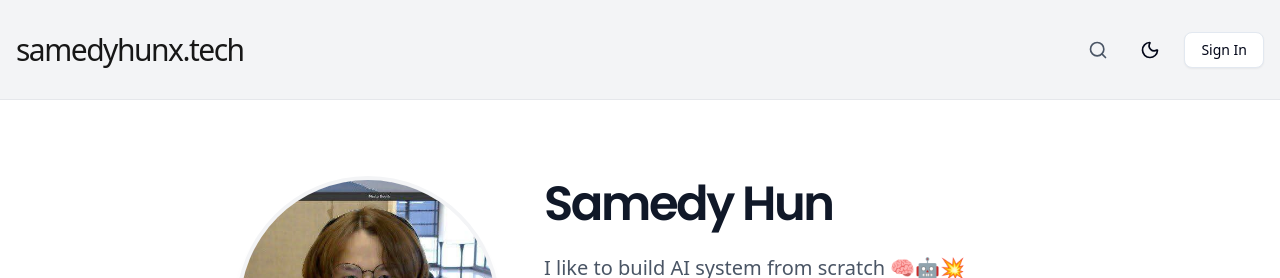
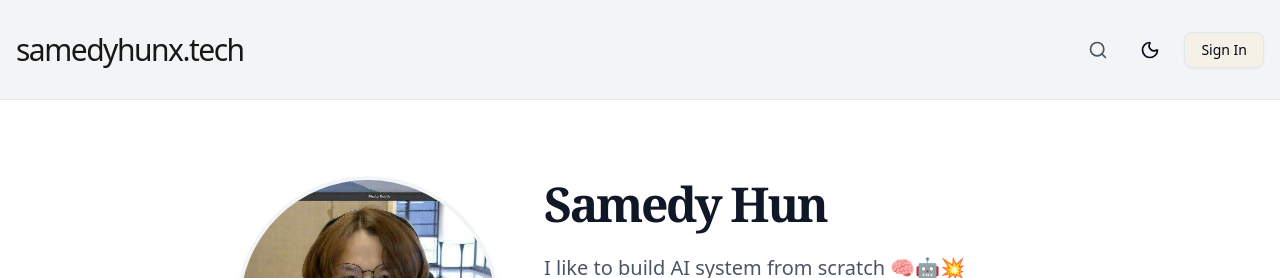
Before and after one commit to SamedyHUNX/samedyhunx.ai, a Next.js app: page / in a window 1280 px wide. Shown: the top 278 px of the page. Built offline with nearby package versions, Linux system fonts and the light colour scheme; no server answers; the database is empty.

Commit message:
feature/themes: colors and layout

```diff
--- a/app/globals.css
+++ b/app/globals.css
@@ -45,11 +45,11 @@
 
 :root {
   --radius: 0.625rem;
-  --background: oklch(1 0 0);
+  --background: oklch(0.96 0.015 85);
   --foreground: oklch(0.129 0.042 264.695);
-  --card: oklch(1 0 0);
+  --card: oklch(0.97 0.012 85);
   --card-foreground: oklch(0.129 0.042 264.695);
-  --popover: oklch(1 0 0);
+  --popover: oklch(0.97 0.012 85);
   --popover-foreground: oklch(0.129 0.042 264.695);
   --primary: oklch(0.208 0.042 265.755);
   --primary-foreground: oklch(0.984 0.003 247.858);
@@ -116,6 +116,7 @@
   * {
     @apply border-border outline-ring/50;
   }
+
   body {
     @apply bg-background text-foreground;
   }
@@ -123,10 +124,10 @@
 
 @layer utilities {
   .font-cormorantGaramond {
-    font-family: var(--font-geist-cormorant-garamond), serif;
+    font-family: "Georgia", "Garamond", "Times New Roman", serif;
   }
 
   .font-poppins {
-    font-family: var(--font-poppins), sans-serif;
+    font-family: "Georgia", "Garamond", "Times New Roman", serif;
   }
 }
--- a/app/layout.tsx
+++ b/app/layout.tsx
@@ -17,7 +17,7 @@ const poppins = Poppins({
 });
 
 export const metadata: Metadata = {
-  title: "samedyhunx.ai",
+  title: "samedyhunx.tech",
   description: "Your Favorite Tech Blogs",
 };
 
```
